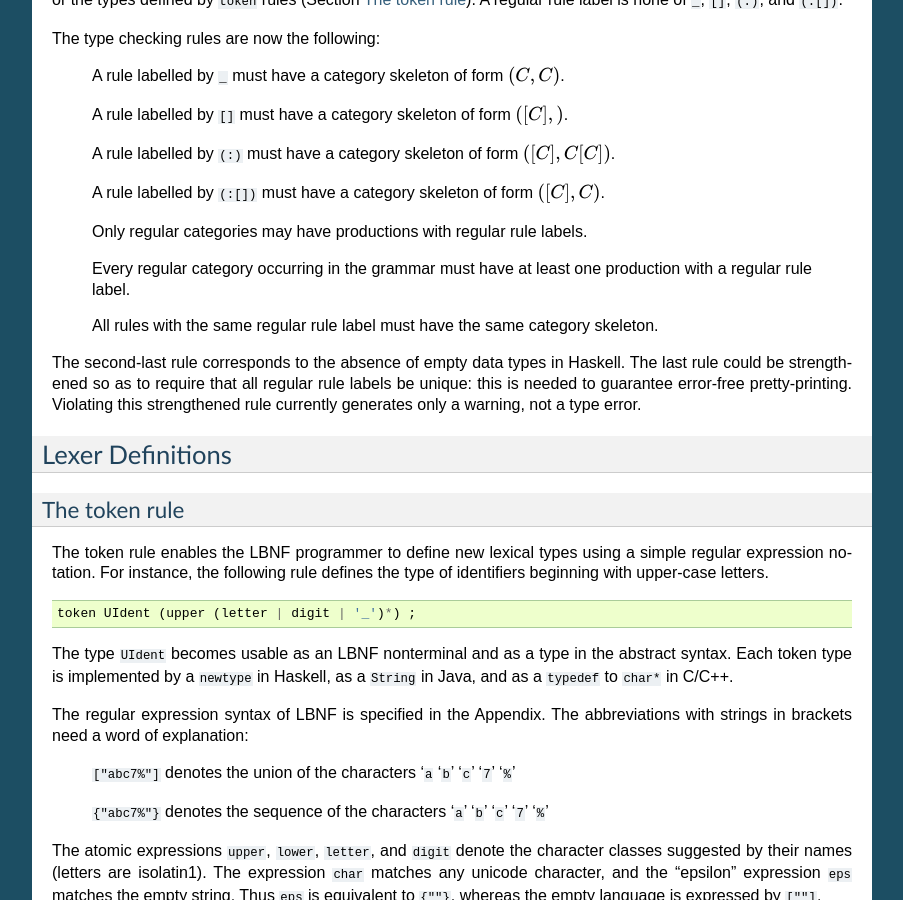
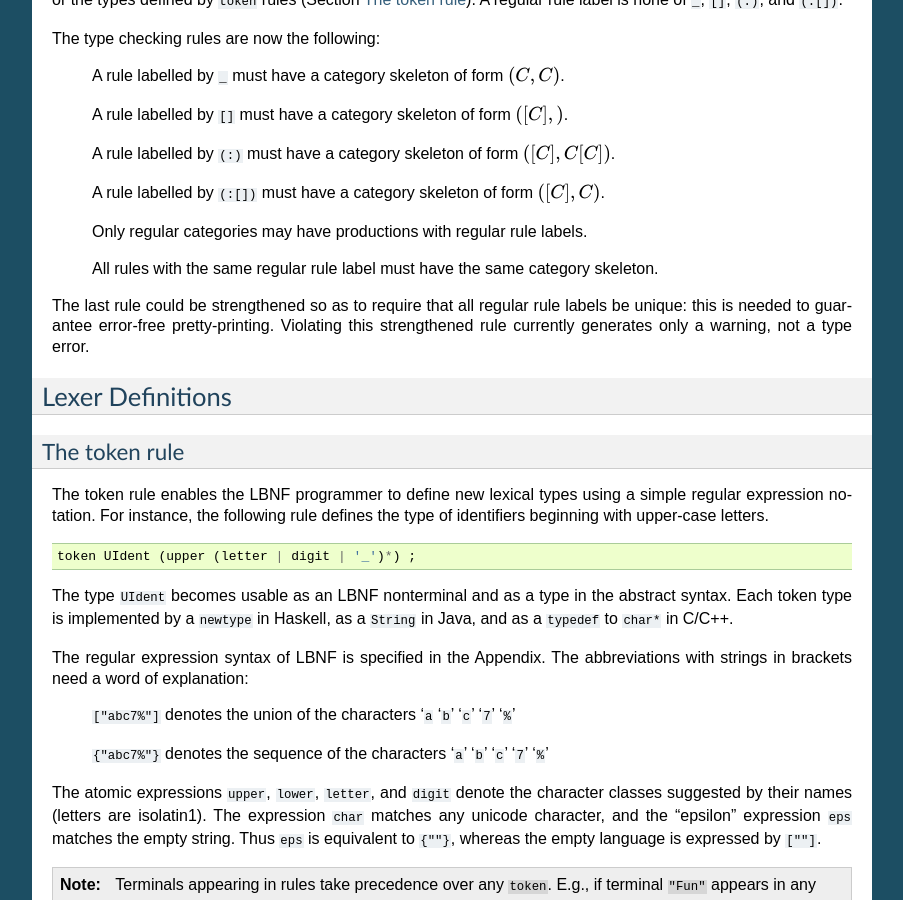
Before and after one commit to BNFC/bnfc, a Sphinx documentation site: the page built from docs/lbnf.rst, in a window 1280 px wide and 900 px high, scrolled down 5156 px. Shown: the whole window, without its empty margins (198-1101 px from the left). Built offline with Sphinx 7.4.7, drawn with Linux system fonts in a browser that asks for light colours; formulas are drawn with MathJax 3.

Commit message:
[ doc #304 ] remove false claim: "BNFC checks for empty types"

```diff
--- a/docs/lbnf.rst
+++ b/docs/lbnf.rst
@@ -370,14 +370,10 @@ The type checking rules are now the following:
 
    Only regular categories may have productions with regular rule labels.
 
-   Every regular category occurring in the grammar must have at least one
-   production with a regular rule label.
-
    All rules with the same regular rule label must have the same category
    skeleton.
 
-The second-last rule corresponds to the absence of empty data
-types in Haskell. The last rule could be strengthened so as to require
+The last rule could be strengthened so as to require
 that all regular rule labels be unique: this is needed to guarantee
 error-free pretty-printing. Violating this strengthened rule currently
 generates only a warning, not a type error.
```
